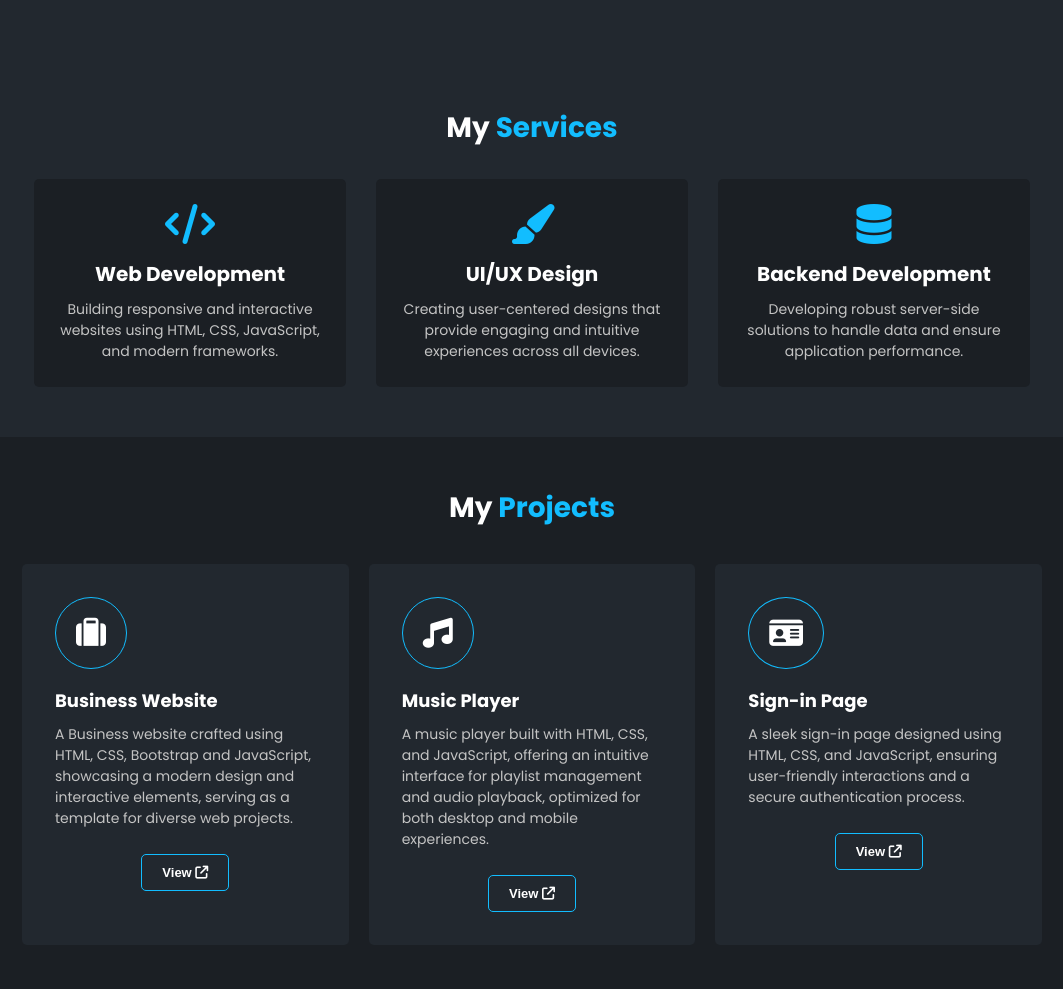
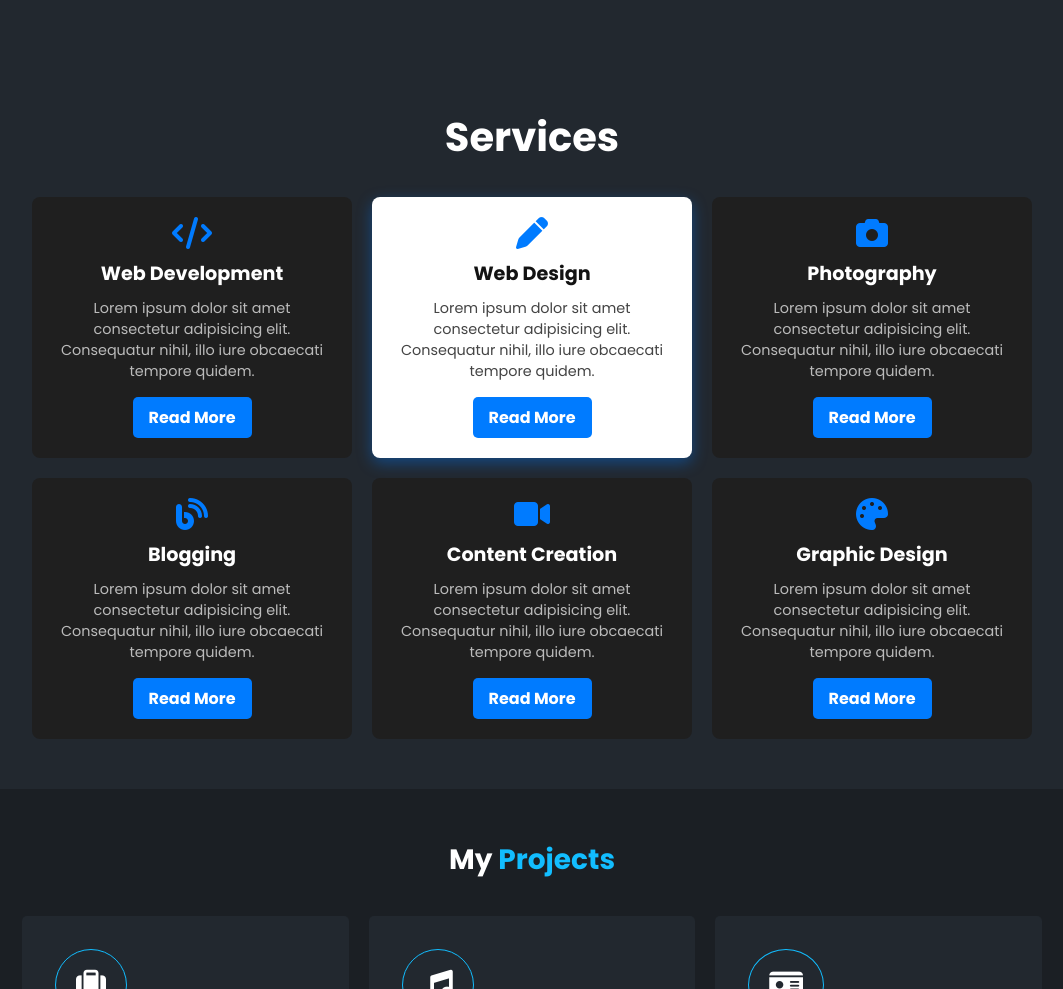
Before and after one commit to sabreen01/My_portofolio, a plain HTML site: page index.html in a window 1280 px wide. Shown: the part 978-1967 px from the top of the page, without its empty margins (108-1171 px from the left). Drawn offline with Linux system fonts and the light colour scheme.

Commit message:
edit in pro

```diff
--- a/assets/css/style.css
+++ b/assets/css/style.css
@@ -210,7 +210,10 @@ section.about-section {
   color: var(--dark-primary);
 }
 
-section.services-section {
+
+
+
+/* section.services-section {
   background-color: #22282f;
   color: #fff;
   padding: 50px 120px;
@@ -262,7 +265,7 @@ section.services-section {
 .service-card p {
   font-size: 14px;
   color: #c4c4c4;
-}
+}*/
 
 .services-section {
   background-color: #22282f;
@@ -270,6 +273,103 @@ section.services-section {
   padding: 50px 120px;
   text-align: center;
 }
+
+.services-section {
+  text-align: center;
+  padding: 50px;
+}
+
+.services-section h2 {
+  font-size: 2.5em;
+  color: #ffffff;
+  margin-bottom: 30px;
+}
+.services-grid {
+  display: grid;
+  grid-template-columns: repeat(auto-fit, minmax(250px, 1fr));
+  gap: 20px;
+  max-width: 1000px;
+  margin: 0 auto;
+}
+
+.service-card {
+  background-color: #1f1f1f;
+  border-radius: 8px;
+  padding: 20px;
+  text-align: center;
+  transition: transform 0.3s ease, box-shadow 0.3s ease;
+}
+
+.service-card i {
+  font-size: 2em;
+  color: #007bff; /* Icon color */
+  margin-bottom: 10px;
+}
+
+.service-card h3 {
+  font-size: 1.2em;
+  color: #ffffff;
+  margin-bottom: 10px;
+}
+
+.service-card p {
+  font-size: 0.9em;
+  color: #bbbbbb;
+  margin-bottom: 15px;
+}
+
+.service-card .read-more {
+  display: inline-block;
+  padding: 8px 16px;
+  background-color: #007bff;
+  color: #ffffff;
+  text-decoration: none;
+  border-radius: 5px;
+  font-weight: bold;
+  transition: background-color 0.3s;
+}
+
+.service-card .read-more:hover {
+  background-color: #0056b3;
+}
+
+/* Hover Effect */
+.service-card:hover {
+  transform: translateY(-5px);
+  box-shadow: 0px 5px 15px rgba(0, 123, 255, 0.3);
+}
+
+/* Highlighted Card */
+.service-card.highlighted {
+  background-color: #ffffff;
+  color: #121212;
+  box-shadow: 0px 5px 15px rgba(0, 123, 255, 0.4);
+}
+
+.service-card.highlighted i {
+  color: #007bff;
+}
+
+.service-card.highlighted h3 {
+  color: #121212;
+}
+
+.service-card.highlighted p {
+  color: #444444;
+}
+
+.service-card.highlighted .read-more {
+  background-color: #007bff;
+  color: #ffffff;
+}
+
+.service-card.highlighted .read-more:hover {
+  background-color: #0056b3;
+}
+
+
+
+
 
 
 /* Projects Section */
--- a/index.html
+++ b/index.html
@@ -106,7 +106,7 @@
             </div>
 
         </section>
-        <section class="services-section" id="services">
+        <!-- <section class="services-section" id="services">
             <h2>My <span>Services</span></h2>
             <div class="services-cards">
                 <div class="service-card">
@@ -125,6 +125,53 @@
                     <i class="fa-solid fa-database"></i>
                     <h4>Backend Development</h4>
                     <p>Developing robust server-side solutions to handle data and ensure application performance.</p>
+                </div>
+            </div>
+        </section> -->
+        <section class="services-section">
+            <h2>Services</h2>
+            <div class="services-grid">
+                <div class="service-card">
+                    <i class="fa-solid fa-code"></i>
+                    <h3>Web Development</h3>
+                    <p>Lorem ipsum dolor sit amet consectetur adipisicing elit. Consequatur nihil, illo iure obcaecati tempore
+                        quidem.</p>
+                    <a href="#" class="read-more">Read More</a>
+                </div>
+                <div class="service-card highlighted">
+                    <i class="fa-solid fa-pen"></i>
+                    <h3>Web Design</h3>
+                    <p>Lorem ipsum dolor sit amet consectetur adipisicing elit. Consequatur nihil, illo iure obcaecati tempore
+                        quidem.</p>
+                    <a href="#" class="read-more">Read More</a>
+                </div>
+                <div class="service-card">
+                    <i class="fa-solid fa-camera"></i>
+                    <h3>Photography</h3>
+                    <p>Lorem ipsum dolor sit amet consectetur adipisicing elit. Consequatur nihil, illo iure obcaecati tempore
+                        quidem.</p>
+                    <a href="#" class="read-more">Read More</a>
+                </div>
+                <div class="service-card">
+                    <i class="fa-solid fa-blog"></i>
+                    <h3>Blogging</h3>
+                    <p>Lorem ipsum dolor sit amet consectetur adipisicing elit. Consequatur nihil, illo iure obcaecati tempore
+                        quidem.</p>
+                    <a href="#" class="read-more">Read More</a>
+                </div>
+                <div class="service-card">
+                    <i class="fa-solid fa-video"></i>
+                    <h3>Content Creation</h3>
+                    <p>Lorem ipsum dolor sit amet consectetur adipisicing elit. Consequatur nihil, illo iure obcaecati tempore
+                        quidem.</p>
+                    <a href="#" class="read-more">Read More</a>
+                </div>
+                <div class="service-card">
+                    <i class="fa-solid fa-palette"></i>
+                    <h3>Graphic Design</h3>
+                    <p>Lorem ipsum dolor sit amet consectetur adipisicing elit. Consequatur nihil, illo iure obcaecati tempore
+                        quidem.</p>
+                    <a href="#" class="read-more">Read More</a>
                 </div>
             </div>
         </section>
```
